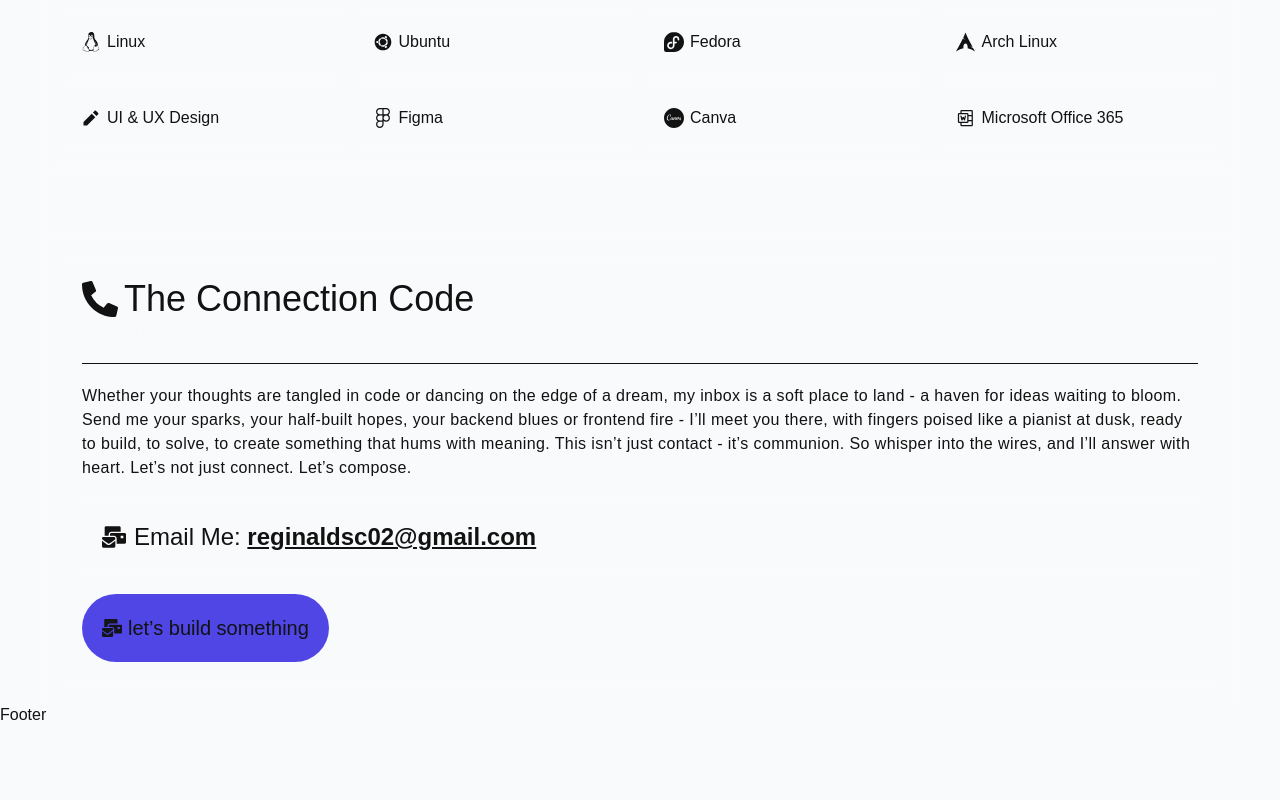
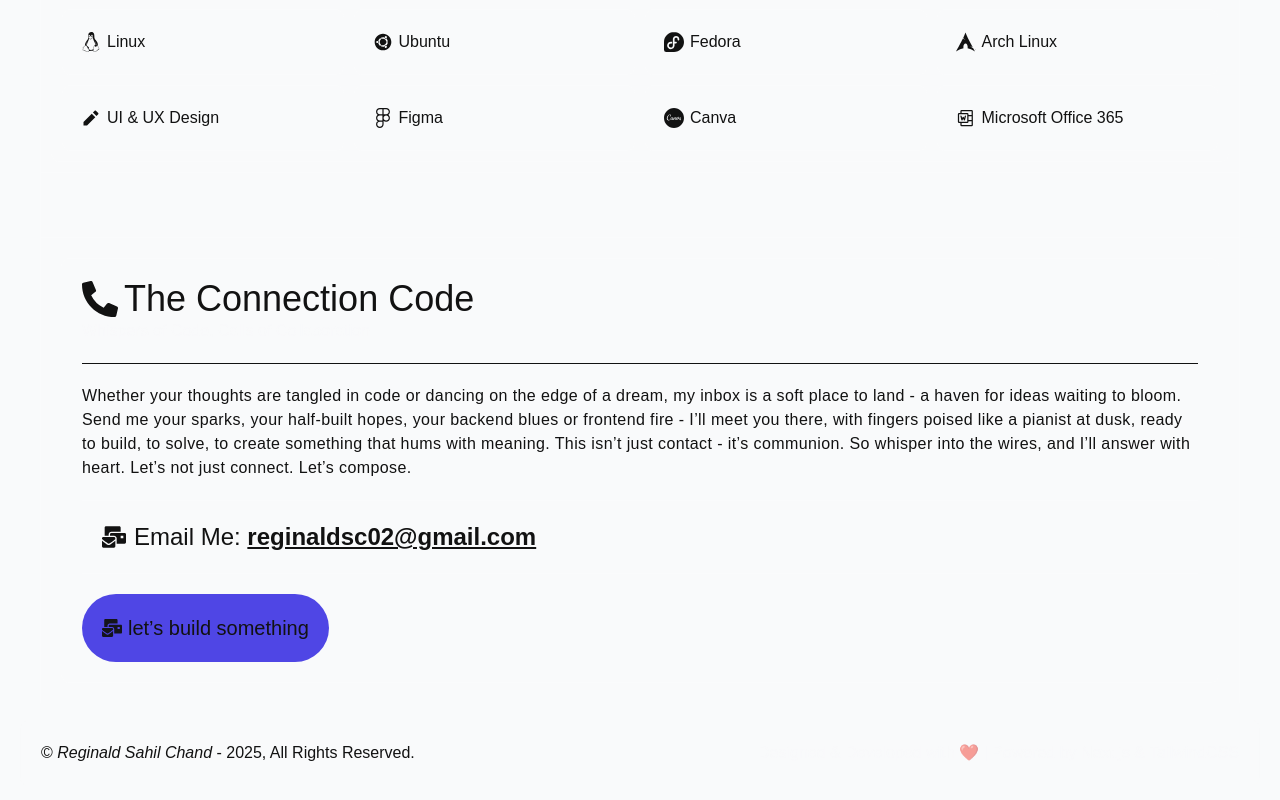
Before and after one commit to reginaldsc02/rsc-dev-portfolio, a Next.js app: page / in a window 1280 px wide. Shown: the part 2635-3435 px from the top of the page. Before the commit the page ends 3362 px from the top, so only its background shows below. Built offline with nearby package versions, Linux system fonts and the light colour scheme.

Commit message:
Setup: Layout for Desktop

```diff
--- a/components/layout/Footer.tsx
+++ b/components/layout/Footer.tsx
@@ -1,3 +1,26 @@
+import Link from "next/link";
+
 export const Footer = () => {
-  return <footer>Footer</footer>;
+  return (
+    <footer className="px-5 py-4 border-t-[1px] border-solid border-t-gray-100/10">
+      <div className="p-5 flex items-center justify-between border-[1px] border-solid border-gray-100/10 rounded-lg">
+        <p>
+          &copy;{" "}
+          <Link
+            href={"https://github.com/reginaldsc02"}
+            target="_blank"
+            rel="noreferrer"
+            className="italic hover:text-primary transition-colors duration-200 ease-linear"
+          >
+            Reginald Sahil Chand
+          </Link>{" "}
+          - 2025, All Rights Reserved.
+        </p>
+
+        <p className="text-gray-50/50">
+          Designed & Developed with ❤️ | Powered by Next.js & TailwindCSS
+        </p>
+      </div>
+    </footer>
+  );
 };
```
